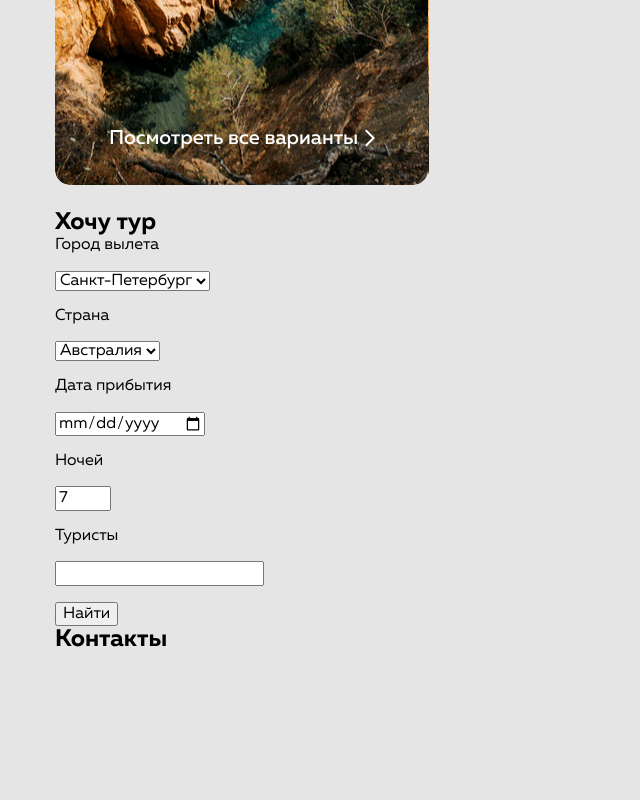
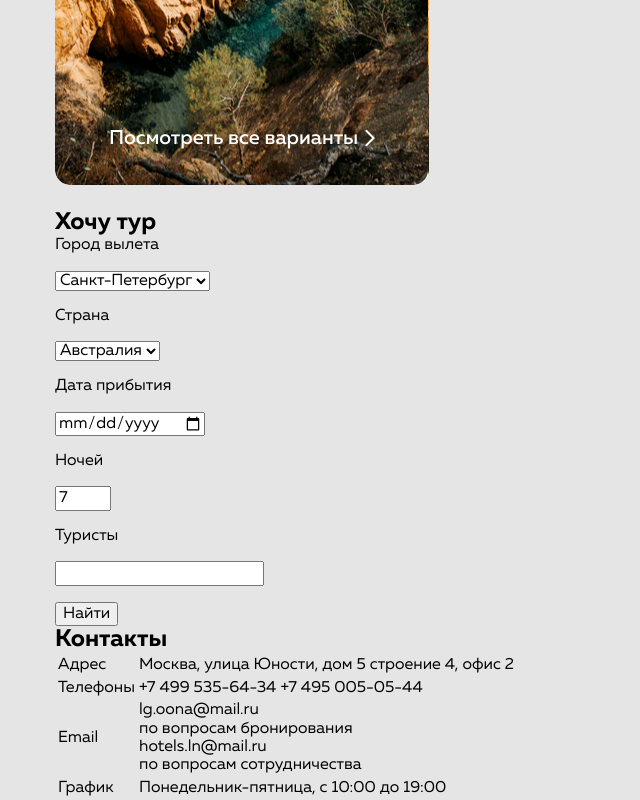
Before and after one commit to call-me-dady/lagoona, a plain HTML site: page index.html in a window 1280 px wide. Shown: the part 4934-5734 px from the top of the page, without its empty margins (0-640 px from the left). Before the commit the page ends 5587 px from the top, so only its background shows below. Drawn offline with Linux system fonts and the light colour scheme.

Commit message:
contacts_td_tr

```diff
--- a/index.html
+++ b/index.html
@@ -649,7 +649,44 @@
         <h2 class="contacts__heading">
           Контакты
         </h2>
-
+        <div class="container__contacts">
+          <table>
+            <tr>
+              <td>
+                Адрес
+              </td>
+              <td>
+                Москва, улица Юности, дом 5 строение 4, офис 2
+              </td>
+            </tr>
+            <tr>
+              <td>
+                Телефоны
+              </td>
+              <td>
+                +7 499 535-64-34
+                +7 495 005-05-44
+              </td>
+            </tr>
+            <tr>
+              <td>
+                Email
+              </td>
+              <td>
+                lg.oona@mail.ru <br> по вопросам бронирования <br>
+                hotels.ln@mail.ru <br> по вопросам сотрудничества
+              </td>
+            </tr>
+            <tr>
+              <td>
+                График
+              </td>
+              <td>
+                Понедельник-пятница, с 10:00 до 19:00
+              </td>
+            </tr>
+          </table>
+        </div>
       </div>
     </section>
   </main>
```
Also changed, not shown: screen_help/td_tr_contacts.png (added).
